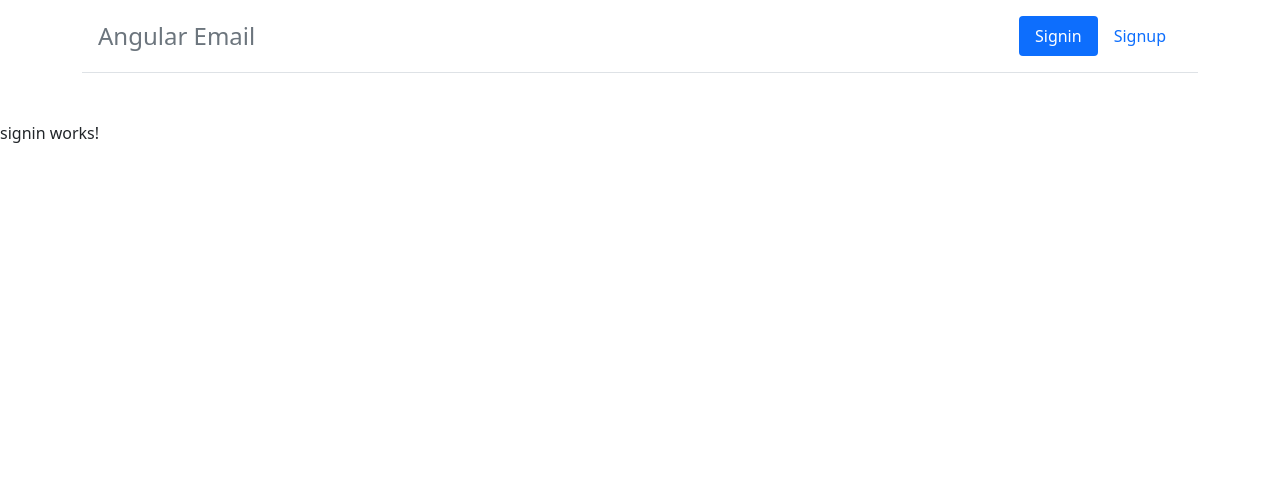
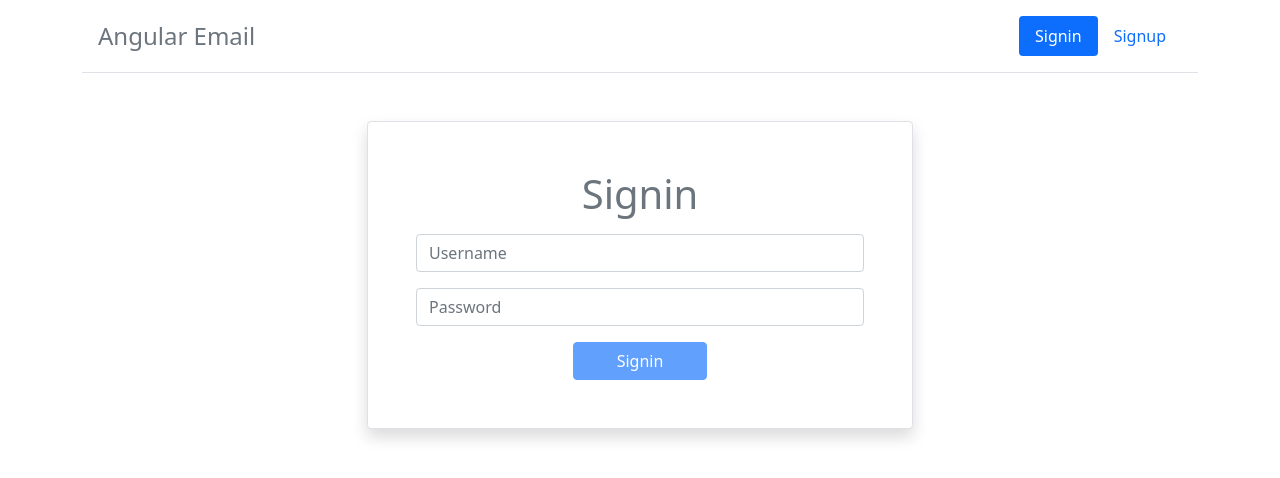
Before and after one commit to boston-terrier-kirin/stephen_angular, an Angular app in the folder emailclient/: page / in a window 1280 px wide. Shown: the top 478 px of the page. Built offline with nearby package versions, Linux system fonts and the light colour scheme; no server answers.

Commit message:
emailclient/Section22-312

```diff
--- a/emailclient/src/app/auth/auth.service.ts
+++ b/emailclient/src/app/auth/auth.service.ts
@@ -18,6 +18,13 @@ interface SignupCredentials {
 interface SignupResponse {
   username: string;
 }
+
+interface SigninCredentials {
+  username: string;
+  password: string;
+}
+
+interface SigninResponse extends SignupResponse {}
 
 interface SignedinResponse {
   authenticated: boolean;
@@ -51,6 +58,17 @@ export class AuthService {
       );
   }
 
+  signin(credentials: SignupCredentials): Observable<SigninResponse> {
+    return this.httpClient
+      .post<SigninCredentials>(`${rootUrl}/auth/signin`, credentials)
+      .pipe(
+        tap(() => {
+          // エラーになったらtapはスキップされるので、無条件でtrueにしてOK。
+          this.signedin$.next(true);
+        })
+      );
+  }
+
   signout() {
     return this.httpClient.post(`${rootUrl}/auth/signout`, {}).pipe(
       tap(() => {
--- a/emailclient/src/app/auth/signin/signin.component.html
+++ b/emailclient/src/app/auth/signin/signin.component.html
@@ -1 +1,33 @@
-<p>signin works!</p>
+<div class="container">
+  <div class="row justify-content-center">
+    <div class="col-md-8 col-lg-6">
+      <div class="border p-5 rounded shadow bg-white">
+        <p class="text-center display-6 text-secondary mb-3">Signin</p>
+        <form [formGroup]="form" (ngSubmit)="signin()">
+          <div class="row justify-content-center">
+            <div class="col-12 mb-3">
+              <app-input
+                [control]="controls.username"
+                placeholder="Username"
+              ></app-input>
+            </div>
+            <div class="col-12 mb-3">
+              <app-input
+                [control]="controls.password"
+                placeholder="Password"
+                type="password"
+              ></app-input>
+            </div>
+          </div>
+          <div class="row justify-content-center">
+            <div class="col-4 d-grid">
+              <button class="btn btn-primary" [disabled]="form.invalid">
+                Signin
+              </button>
+            </div>
+          </div>
+        </form>
+      </div>
+    </div>
+  </div>
+</div>
--- a/emailclient/src/app/auth/signin/signin.component.ts
+++ b/emailclient/src/app/auth/signin/signin.component.ts
@@ -1,15 +1,52 @@
 import { Component, OnInit } from '@angular/core';
+import { FormControl, FormGroup, Validators } from '@angular/forms';
+import { AuthService } from '../auth.service';
 
 @Component({
   selector: 'app-signin',
   templateUrl: './signin.component.html',
-  styleUrls: ['./signin.component.css']
+  styleUrls: ['./signin.component.css'],
 })
 export class SigninComponent implements OnInit {
+  controls = this.createControls();
+  form = new FormGroup({
+    ...this.controls,
+  });
 
-  constructor() { }
+  constructor(private authService: AuthService) {}
 
-  ngOnInit(): void {
+  ngOnInit(): void {}
+
+  signin() {
+    this.authService.signin(this.form.value).subscribe({
+      next: (res) => {
+        console.log(res);
+      },
+      error: (err) => {
+        this.form.setErrors({
+          unexpected: true,
+        });
+      },
+    });
   }
 
+  createControls() {
+    const username = new FormControl('', [
+      Validators.required,
+      Validators.minLength(3),
+      Validators.maxLength(20),
+      Validators.pattern(/^[a-z0-9]+$/),
+    ]);
+
+    const password = new FormControl('', [
+      Validators.required,
+      Validators.minLength(4),
+      Validators.maxLength(20),
+    ]);
+
+    return {
+      username,
+      password,
+    };
+  }
 }
```
